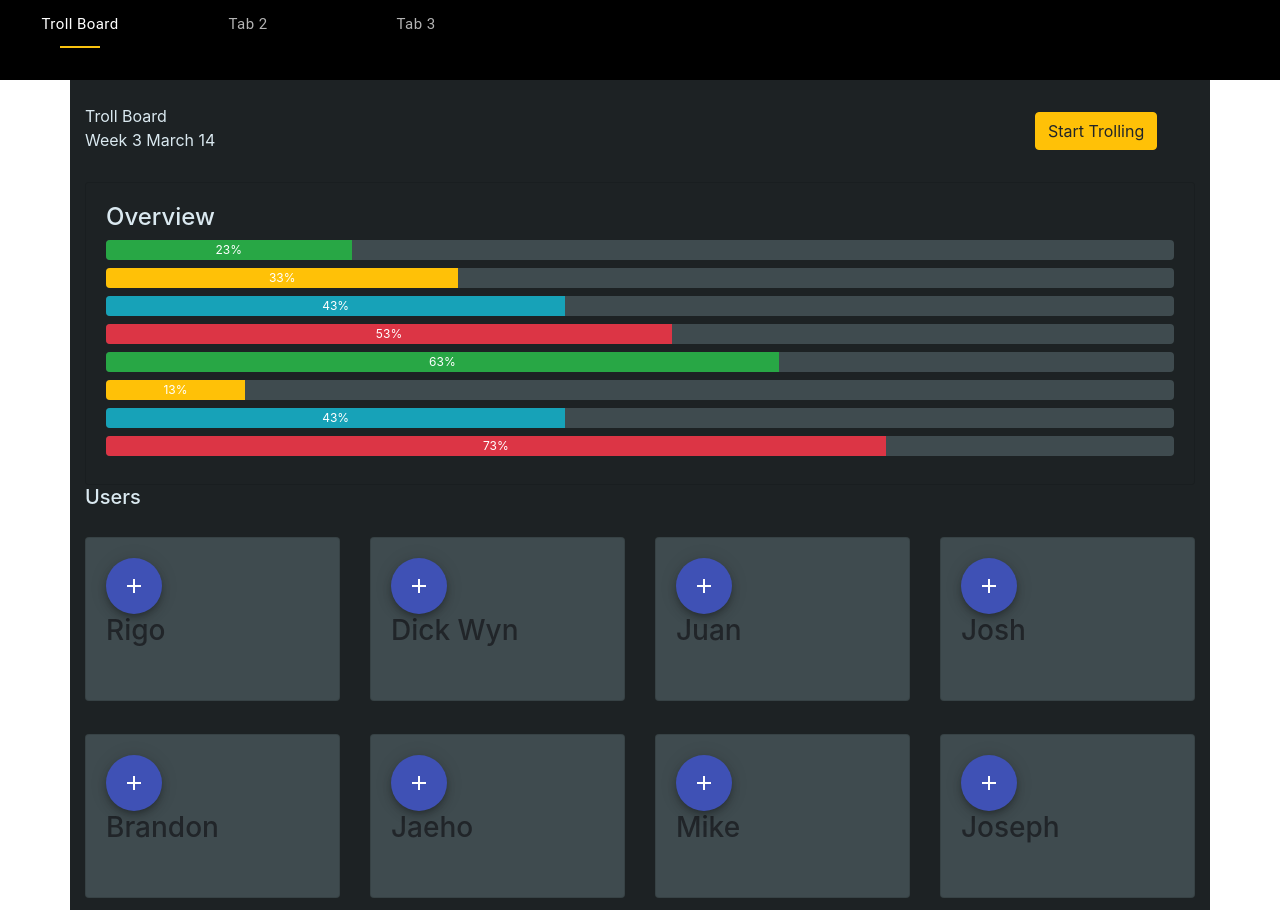
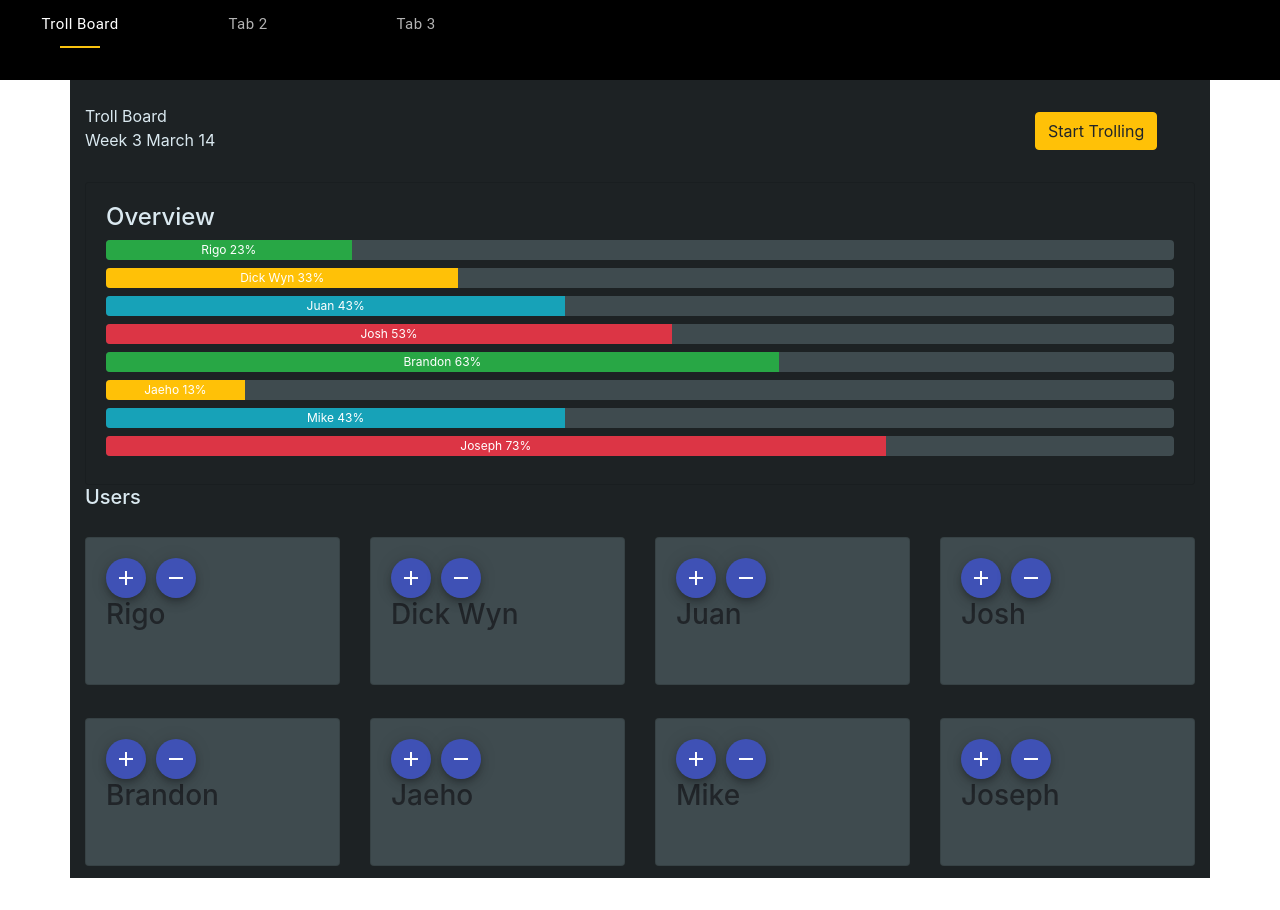
Before and after one commit to mikewarden/troll_board, a Gatsby site: page /app in a window 1280 px wide. After the commit the page ends 878 px from the top, so only its background shows below. Built offline with nearby package versions, Linux system fonts and the light colour scheme; Gatsby itself is replaced by a stand-in of ours.

Commit message:
added decrement feature

```diff
--- a/src/components/barChart.js
+++ b/src/components/barChart.js
@@ -6,14 +6,14 @@ const TrollChart = (props) => {
 
     return (
         <div style={styles.chartStyle}>
-            <ProgressBar variant="success" style={styles.barStyle} now={props.bar1} label={`${props.bar1}%`} />
-            <ProgressBar variant="warning" style={styles.barStyle} now={props.bar2} label={`${props.bar2}%`} />
-            <ProgressBar variant="info" style={styles.barStyle} now={props.bar3} label={`${props.bar3}%`} />
-            <ProgressBar variant="danger" style={styles.barStyle} now={props.bar4} label={`${props.bar4}%`} />
-            <ProgressBar variant="success" style={styles.barStyle} now={props.bar5} label={`${props.bar5}%`} />
-            <ProgressBar variant="warning" style={styles.barStyle} now={props.bar6} label={`${props.bar6}%`} />
-            <ProgressBar variant="info" style={styles.barStyle} now={props.bar7} label={`${props.bar7}%`} />
-            <ProgressBar variant="danger" style={styles.barStyle} now={props.bar8} label={`${props.bar8}%`} />
+            <ProgressBar variant="success" style={styles.barStyle} now={props.bar1} label={`Rigo ${props.bar1}%`} />
+            <ProgressBar variant="warning" style={styles.barStyle} now={props.bar2} label={`Dick Wyn ${props.bar2}%`} />
+            <ProgressBar variant="info" style={styles.barStyle} now={props.bar3} label={`Juan ${props.bar3}%`} />
+            <ProgressBar variant="danger" style={styles.barStyle} now={props.bar4} label={`Josh ${props.bar4}%`} />
+            <ProgressBar variant="success" style={styles.barStyle} now={props.bar5} label={`Brandon ${props.bar5}%`} />
+            <ProgressBar variant="warning" style={styles.barStyle} now={props.bar6} label={`Jaeho ${props.bar6}%`} />
+            <ProgressBar variant="info" style={styles.barStyle} now={props.bar7} label={`Mike ${props.bar7}%`} />
+            <ProgressBar variant="danger" style={styles.barStyle} now={props.bar8} label={`Joseph ${props.bar8}%`} />
 
 
         </div>
--- a/src/components/card.js
+++ b/src/components/card.js
@@ -5,14 +5,18 @@ import Card from 'react-bootstrap/Card'
 import Button from 'react-bootstrap/Button'
 import Fab from '@material-ui/core/Fab'
 import AddIcon from '@material-ui/icons/Add';
+import RemoveIcon from '@material-ui/icons/Remove';
 
 const UserCard = (props) => {
 
     return (
         <Card style={styles.cardRowStyle}>
                             <Card.Body>
-                                <Fab color="primary" aria-label="add" onClick={props.increment}>
+                                <Fab size="small" style={styles.buttonStyle} color="primary" aria-label="add" onClick={props.increment}>
                                     <AddIcon />
+                                </Fab>
+                                <Fab size="small" color="primary" aria-label="add" onClick={props.decrement}>
+                                    <RemoveIcon />
                                 </Fab>
                                 <h3>{props.name}</h3>
                                 <img src={props.userPic}></img>
@@ -23,9 +27,7 @@ const UserCard = (props) => {
 
 const styles = {
     buttonStyle: {
-        right: '0',
-        marginTop: '20%',
-        marginBottom: '20%'
+        marginRight: '10px'
     },
     cardStyle: {
         backgroundColor: '#1D2224',
--- a/src/pages/app.js
+++ b/src/pages/app.js
@@ -7,6 +7,7 @@ import Row from 'react-bootstrap/Row'
 import Col from 'react-bootstrap/Col'
 import Card from 'react-bootstrap/Card'
 import Button from 'react-bootstrap/Button'
+import Dropdown from 'react-bootstrap/Dropdown'
 import Fab from '@material-ui/core/Fab'
 import AddIcon from '@material-ui/icons/Add'
 import TrollChart from '../components/barChart'
@@ -32,28 +33,53 @@ const App = (props) => {
     let bar8 = bar8Data;
 
     const incrementBar1 = () => {
-        setBar1Data(bar1Data + 1);
+        setBar1Data(bar1Data + 10);
     }
     const incrementBar2 = () => {
-        setBar2Data(bar2Data + 1);
+        setBar2Data(bar2Data + 10);
     }
     const incrementBar3 = () => {
-        setBar3Data(bar3Data + 1);
+        setBar3Data(bar3Data + 10);
     }
     const incrementBar4 = () => {
-        setBar4Data(bar4Data + 1);
+        setBar4Data(bar4Data + 10);
     }
     const incrementBar5 = () => {
-        setBar5Data(bar5Data + 1);
+        setBar5Data(bar5Data + 10);
     }
     const incrementBar6 = () => {
-        setBar6Data(bar6Data + 1);
+        setBar6Data(bar6Data + 10);
     }
     const incrementBar7 = () => {
-        setBar7Data(bar7Data + 1);
+        setBar7Data(bar7Data + 10);
     }
     const incrementBar8 = () => {
-        setBar8Data(bar8Data + 1);
+        setBar8Data(bar8Data + 10);
+    }
+
+    const decrementBar1 = () => {
+        setBar1Data(bar1Data - 10);
+    }
+    const decrementBar2 = () => {
+        setBar2Data(bar2Data - 10);
+    }
+    const decrementBar3 = () => {
+        setBar3Data(bar3Data - 10);
+    }
+    const decrementBar4 = () => {
+        setBar4Data(bar4Data - 10);
+    }
+    const decrementBar5 = () => {
+        setBar5Data(bar5Data - 10);
+    }
+    const decrementBar6 = () => {
+        setBar6Data(bar6Data - 10);
+    }
+    const decrementBar7 = () => {
+        setBar7Data(bar7Data - 10);
+    }
+    const decrementBar8 = () => {
+        setBar8Data(bar8Data - 10);
     }
 
         return (
@@ -95,30 +121,62 @@ const App = (props) => {
                 <h5 style={styles.headerText}>Users</h5>
                 <Row>
                     <Col>
-                        <UserCard name="Rigo" increment={incrementBar1}/>
+                        <UserCard
+                            name="Rigo"
+                            increment={incrementBar1}
+                            decrement={decrementBar1}
+                        />
                     </Col>
                     <Col>
-                    <UserCard name="Dick Wyn" increment={incrementBar2}/>
+                        <UserCard
+                            name="Dick Wyn"
+                            increment={incrementBar2}
+                            decrement={decrementBar2}
+                            />
                     </Col>
                     <Col>
-                    <UserCard name="Juan" increment={incrementBar3}/>
+                        <UserCard
+                            name="Juan"
+                            increment={incrementBar3}
+                            decrement={decrementBar3}
+                        />
                     </Col>
                     <Col>
-                    <UserCard name="Josh" increment={incrementBar4}/>
+                        <UserCard
+                            name="Josh"
+                            increment={incrementBar4}
+                            decrement={decrementBar4}
+                        />
                     </Col>
                 </Row>
                 <Row>
                     <Col>
-                        <UserCard name="Brandon" increment={incrementBar5}/>
+                        <UserCard
+                            name="Brandon"
+                            increment={incrementBar5}
+                            decrement={decrementBar5}
+                        />
                     </Col>
                     <Col>
-                        <UserCard name="Jaeho" increment={incrementBar6}/>
+                        <UserCard
+                            name="Jaeho"
+                            increment={incrementBar6}
+                            decrement={decrementBar6}
+                        />
                     </Col>
                     <Col>
-                        <UserCard name="Mike" increment={incrementBar7}/>
+                        <UserCard
+                            name="Mike"
+                            increment={incrementBar7}
+                            decrement={decrementBar7}
+                            />
                     </Col>
                     <Col>
-                        <UserCard name="Joseph" increment={incrementBar8}/>
+                        <UserCard
+                            name="Joseph"
+                            increment={incrementBar8}
+                            decrement={decrementBar8}
+                            />
                     </Col>
                 </Row>
             </Container>
```
